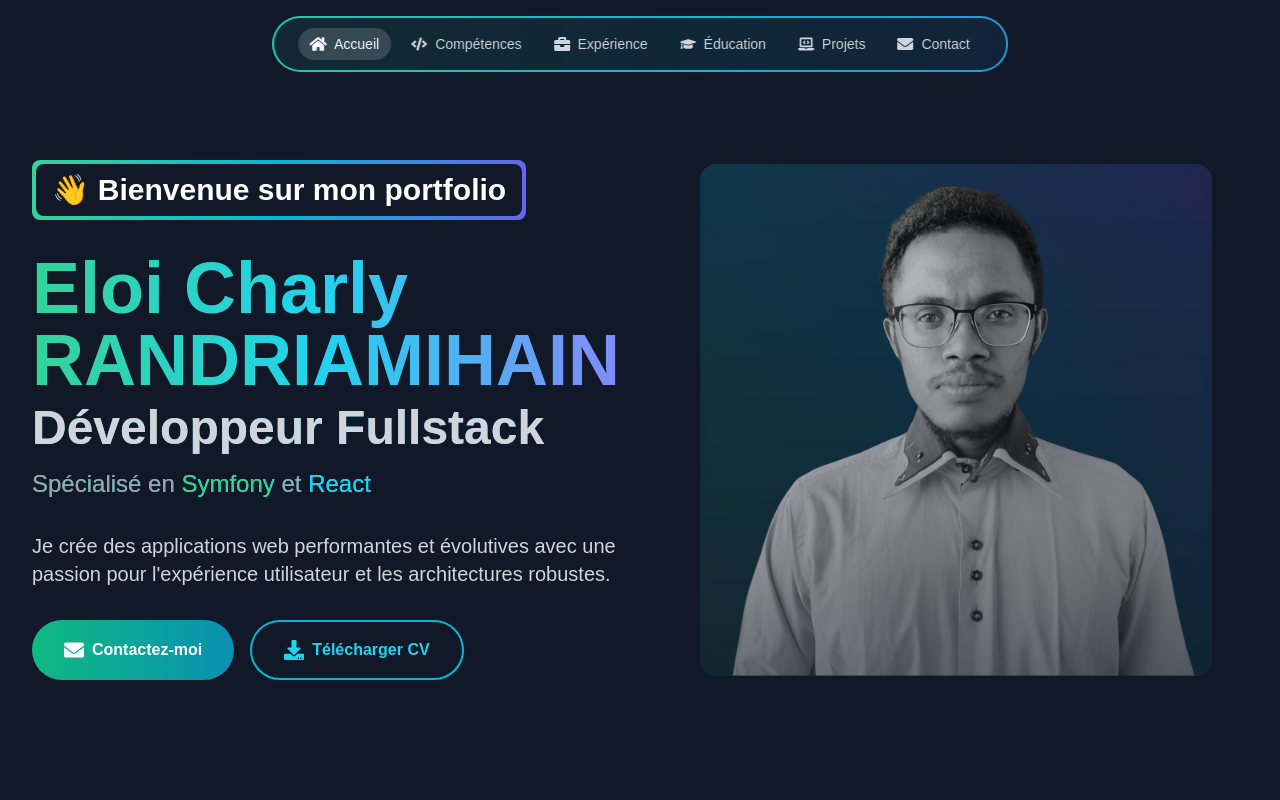
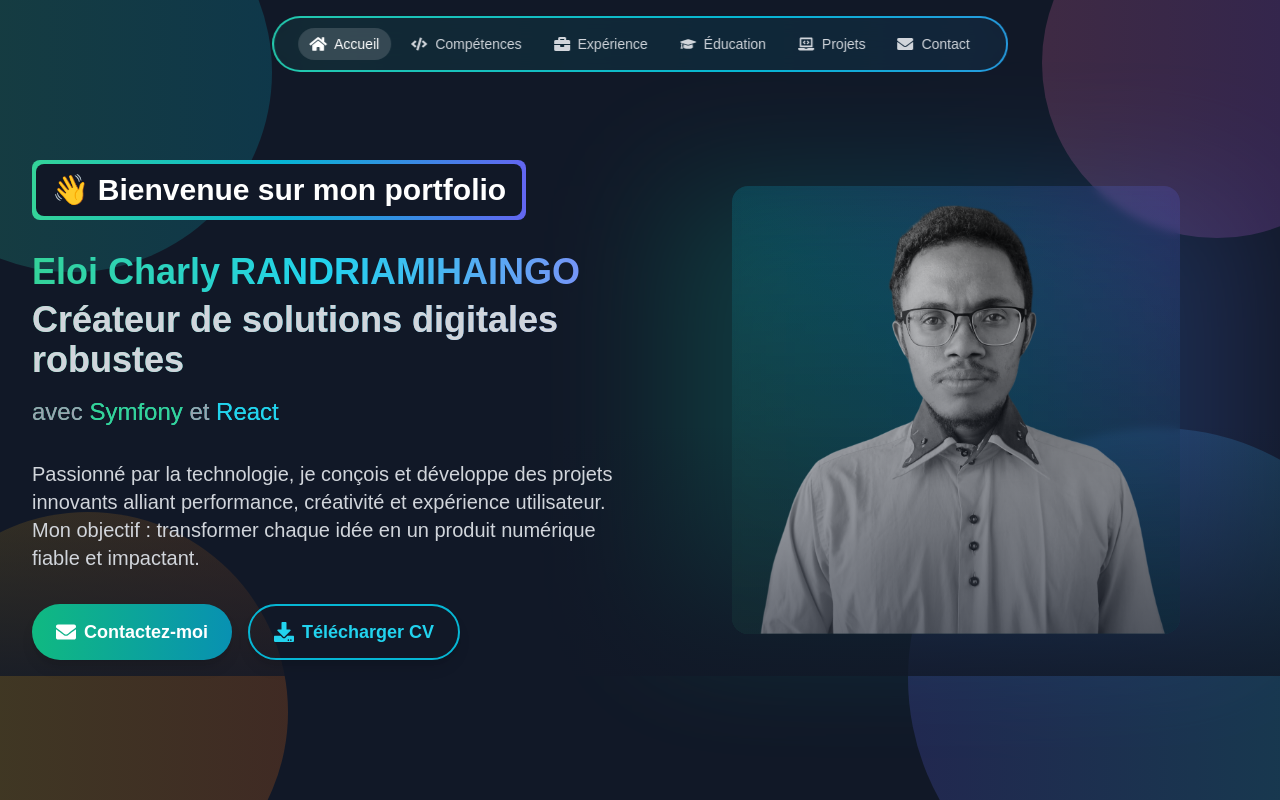
Before and after one commit to Benandry/project-next-js, a Next.js app: page / in a window 1280 px wide. Built offline with nearby package versions, Linux system fonts and the light colour scheme.

Commit message:
Update home page

```diff
--- a/app/page.jsx
+++ b/app/page.jsx
@@ -4,73 +4,77 @@ import { my_photo } from "@/Images";
 import Image from "next/image";
 import Link from "next/link";
 import { FaDownload, FaEnvelope } from "react-icons/fa";
+import Shape from "@/components/Shape";
 
 const Page = () => {
   return (
-    <section id="home" className="relative min-h-screen bg-gray-900">
-      <main className="container mx-auto px-4 md:px-8 h-full flex flex-col justify-center py-20 md:py-24">
-        <div className="grid md:grid-cols-2 gap-12  items-center mt-10 md:mt-16">
-          <div className="space-y-6 md:space-y-8 relative z-10">
+    <section id="home" className="relative min-h-screen bg-gray-900 overflow-hidden">
+    <Shape />
+      <main className="container mx-auto px-4 md:px-8 h-full flex flex-col justify-center py-20 md:py-24 relative z-10">
+        <div className="grid md:grid-cols-2 gap-12 items-center sm:mt-6 md:mt-16">
+          {/* Texte */}
+          <div className="space-y-6 md:space-y-8">
             <div className="inline-block bg-gradient-to-r from-emerald-400 via-cyan-500 to-indigo-500 rounded-lg p-1">
-              <h1 className="text-lg text-center md:text-3xl font-semibold bg-gray-900 rounded-lg px-4 py-2 text-white">
+              <h1 className="text-base sm:text-lg md:text-3xl font-semibold bg-gray-900 rounded-lg px-4 py-2 text-white text-center">
                 👋 Bienvenue sur mon portfolio
               </h1>
             </div>
 
             <h2 className="font-bold text-transparent bg-clip-text bg-gradient-to-r from-emerald-400 via-cyan-400 to-indigo-400">
-              <span className="text-4xl md:text-7xl block">
+              <span className="block text-2xl  md:text-2xl lg:text-4xl">
                 Eloi Charly RANDRIAMIHAINGO
               </span>
-              <span className="text-2xl md:text-5xl block mt-2 text-gray-300">
-                Développeur Fullstack
+              <span className="block text-lg sm:text-xl md:text-2xl lg:text-4xl mt-2 text-gray-300">
+                Créateur de solutions digitales robustes
               </span>
-              <span className="text-xl md:text-2xl font-medium text-gray-400 mt-4 block">
-                Spécialisé en <span className="text-emerald-400">Symfony</span>{" "}
+              <span className="block text-base sm:text-lg md:text-xl lg:text-2xl font-medium text-gray-400 mt-2 md:mt-4">
+              avec <span className="text-emerald-400">Symfony </span>
                 et <span className="text-cyan-400">React</span>
               </span>
             </h2>
 
-            <p className="text-gray-300 text-lg md:text-xl leading-relaxed max-w-2xl">
-              Je crée des applications web performantes et évolutives avec une
-              passion pour l&apos;expérience utilisateur et les architectures
-              robustes.
-            </p>
-
-            <div className="flex flex-wrap gap-4 mt-8">
+         <p className="text-gray-300 text-sm sm:text-base md:text-lg lg:text-xl leading-relaxed max-w-full md:max-w-2xl">
+          Passionné par la technologie, je conçois et développe des projets innovants alliant performance, créativité et expérience utilisateur. Mon objectif : transformer chaque idée en un produit numérique fiable et impactant.
+        </p>
+            <div className="flex flex-wrap gap-4 mt-6 md:mt-8">
               <Link
                 href="/contact"
-                className="flex items-center gap-2 px-8 py-4 rounded-full bg-gradient-to-r from-emerald-500 to-cyan-600 hover:from-emerald-400 hover:to-cyan-500 text-white font-semibold transition-all duration-300 hover:scale-105"
+                className="flex items-center gap-2 px-4 py-2 md:px-6 md:py-3 rounded-full bg-gradient-to-r from-emerald-500 to-cyan-600 hover:from-emerald-400 hover:to-cyan-500 text-white font-semibold transition-transform duration-300 hover:scale-105 shadow-lg text-sm sm:text-base md:text-lg"
               >
-                <FaEnvelope className="text-xl" />
+                <FaEnvelope className="text-lg md:text-xl" />
                 Contactez-moi
               </Link>
 
               <Link
                 href="/cv.pdf"
                 download
-                className="flex items-center gap-2 px-8 py-4 rounded-full border-2 border-cyan-500 text-cyan-400 hover:bg-cyan-500/10 hover:text-white font-semibold transition-all duration-300 hover:scale-105"
+                className="flex items-center gap-2 px-4 py-2 md:px-6 md:py-3 rounded-full border-2 border-cyan-500 text-cyan-400 hover:bg-cyan-500/10 hover:text-white font-semibold transition-transform duration-300 hover:scale-105 shadow-lg text-sm sm:text-base md:text-lg"
               >
-                <FaDownload className="text-xl" />
+                <FaDownload className="text-lg md:text-xl" />
                 Télécharger CV
               </Link>
             </div>
           </div>
 
-          <div className="relative group flex justify-center">
-            <div className="relative w-full max-w-lg aspect-square overflow-hidden rounded-2xl bg-gradient-to-tr from-emerald-400/20 via-cyan-500/20 to-indigo-500/20 backdrop-blur-sm">
+          {/* Image */}
+          <div className="relative flex justify-center group cursor-pointer">
+            <div className="relative w-64 sm:w-80 md:w-full max-w-md aspect-square overflow-hidden rounded-2xl
+                            bg-gradient-to-tr from-emerald-400/20 via-cyan-500/20 to-indigo-500/20
+                            backdrop-blur-sm transition-transform duration-500 transform-gpu
+                            hover:scale-105 hover:shadow-xl">
               <Image
                 src={my_photo}
                 alt="Eloi Charly RANDRIAMIHAINGO - Développeur Fullstack"
                 width={600}
                 height={600}
                 priority
-                className="w-full h-full object-cover grayscale group-hover:grayscale-0 transition-all duration-500"
+                className="w-full h-full object-cover grayscale group-hover:grayscale-0 transition-all duration-700"
               />
-
               <div className="absolute inset-0 bg-gradient-to-t from-gray-900/60 to-transparent" />
             </div>
 
-            <div className="absolute inset-0 -z-10 bg-gradient-to-r from-emerald-500 via-cyan-500 to-indigo-500 rounded-2xl opacity-20 group-hover:opacity-30 blur-2xl transition-opacity duration-300" />
+            <div className="absolute inset-0 -z-10 bg-gradient-to-r from-emerald-500 via-cyan-500 to-indigo-500
+                            rounded-2xl opacity-20 hover:opacity-30 blur-3xl transition-opacity duration-500" />
           </div>
         </div>
 
```
